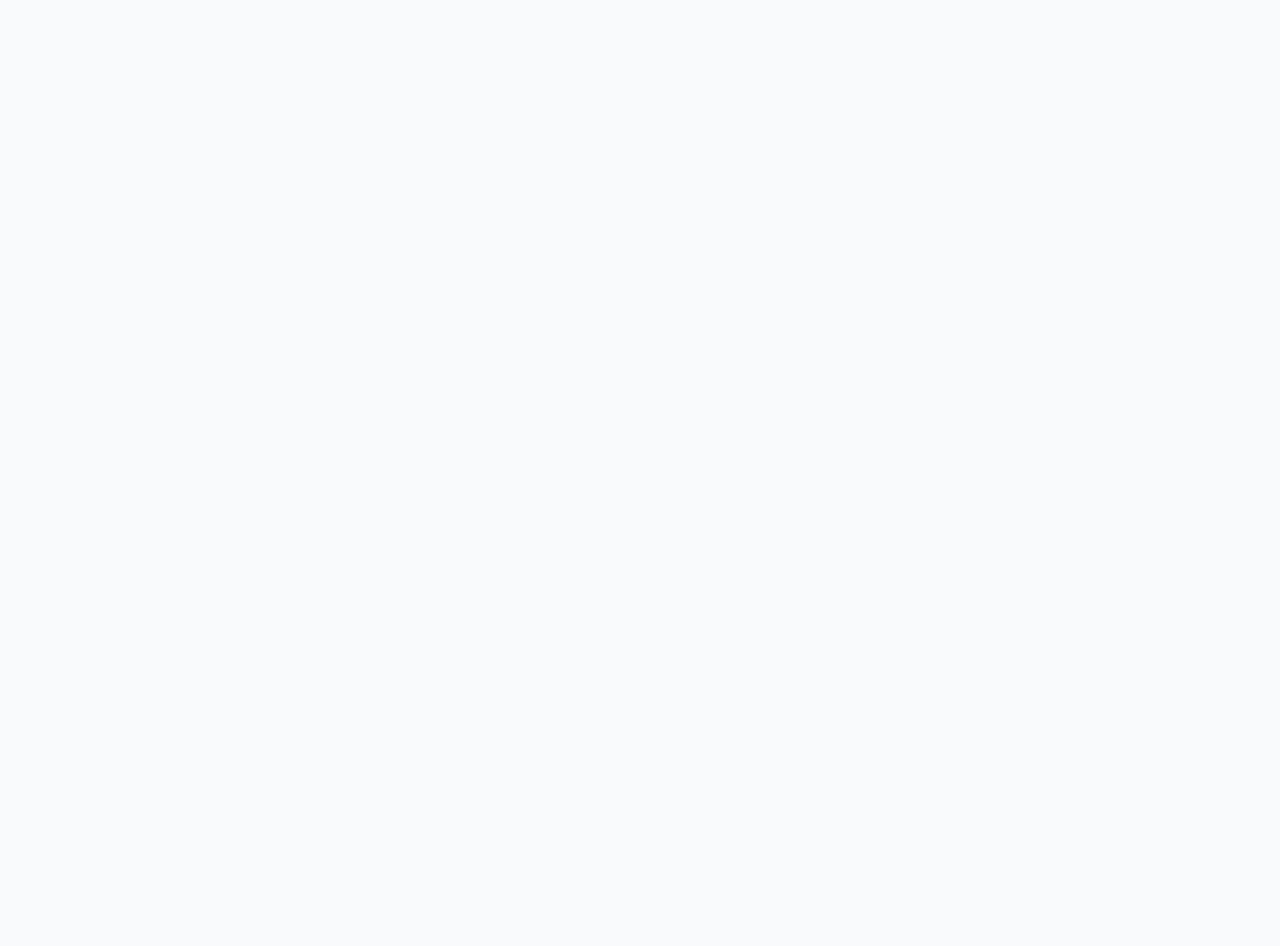
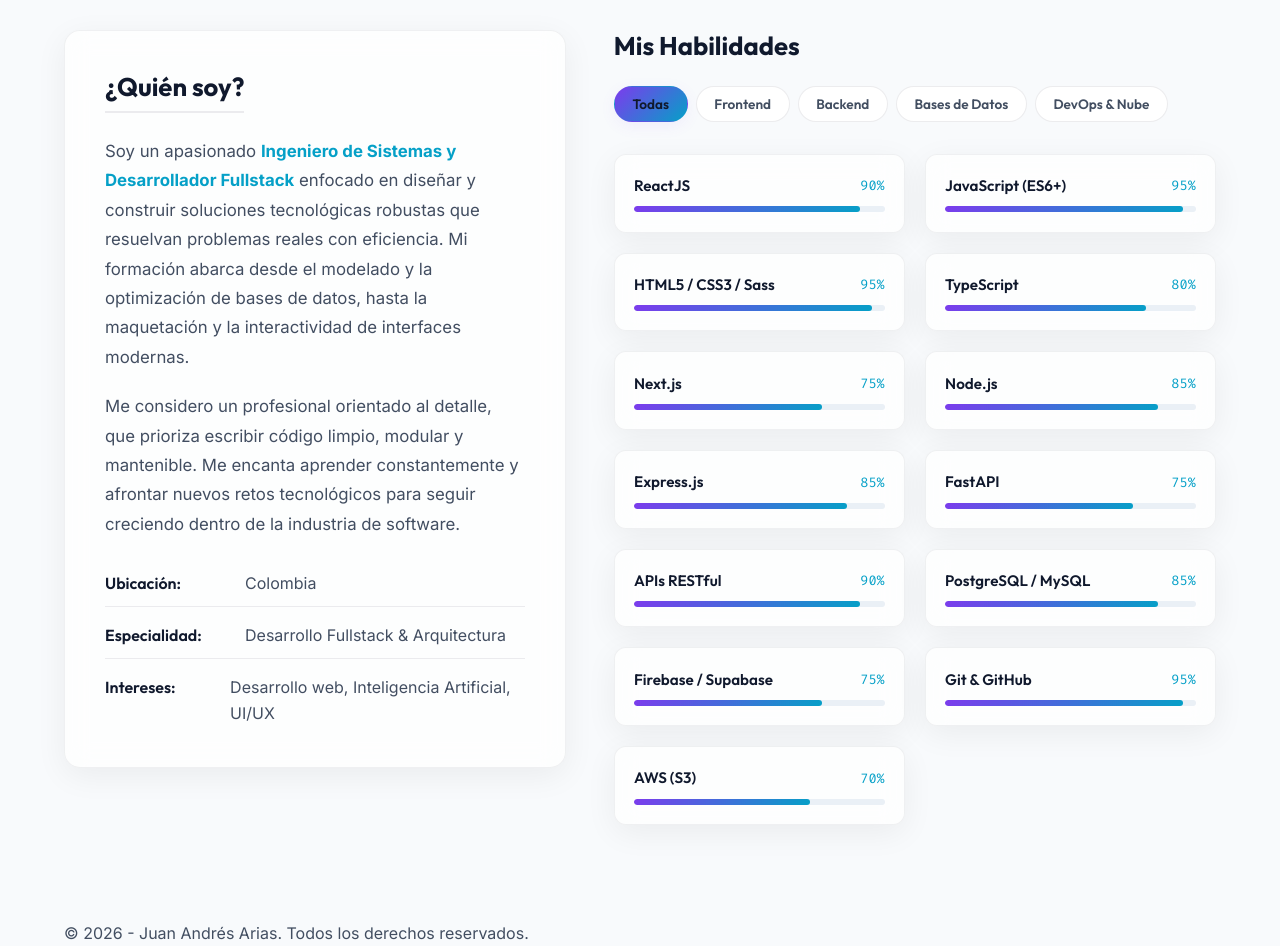
Before and after one commit to juanandresariasutp/Portafolio-JuanArias, a React (Vite) app: page / in a window 1280 px wide. Shown: the part 980-1926 px from the top of the page. Before the commit the page ends 826 px from the top, so only its background shows below. Built offline with nearby package versions, Linux system fonts and the light colour scheme.

Commit message:
feat: crear componentes About y filtro de habilidades interactivo

```diff
--- a/src/App.jsx
+++ b/src/App.jsx
@@ -1,6 +1,7 @@
 import { ThemeProvider } from './context/ThemeContext'
 import Header from './components/Header'
 import Hero from './components/Hero'
+import About from './components/About'
 
 function App() {
   return (
@@ -10,14 +11,11 @@ function App() {
         <Header />
 
         <main>
-          {/* Sección Hero de Bienvenida (ocupa el id="home") */}
+          {/* Sección Hero de Bienvenida */}
           <Hero />
 
-          <section id="about">
-            <div className="container">
-              {/* Aquí se cargará el componente About y Skills */}
-            </div>
-          </section>
+          {/* Sección "Sobre Mí" y Habilidades Filtrables */}
+          <About />
 
           <section id="projects">
             <div className="container">
--- /dev/null
+++ b/src/components/About.css
@@ -0,0 +1,190 @@
+.about-section {
+  padding: 6rem 0;
+  position: relative;
+}
+
+.about-grid {
+  display: grid;
+  grid-template-columns: 1fr 1.2fr;
+  gap: 3rem;
+  align-items: start;
+}
+
+@media (max-width: 992px) {
+  .about-grid {
+    grid-template-columns: 1fr;
+    gap: 3rem;
+  }
+}
+
+/* Ficha Biográfica */
+.about-info {
+  padding: 2.5rem;
+  text-align: left;
+}
+
+.about-info h3 {
+  font-size: 1.6rem;
+  margin-bottom: 1.5rem;
+  color: var(--text-primary);
+  border-bottom: 2px solid var(--border-color);
+  padding-bottom: 0.5rem;
+  display: inline-block;
+  font-family: var(--font-heading);
+}
+
+.about-info p {
+  color: var(--text-secondary);
+  font-size: 1.05rem;
+  margin-bottom: 1.25rem;
+  line-height: 1.75;
+}
+
+.about-info p strong {
+  color: var(--accent-secondary);
+}
+
+.about-details {
+  margin-top: 2rem;
+  display: flex;
+  flex-direction: column;
+  gap: 1rem;
+}
+
+.detail-item {
+  display: flex;
+  border-bottom: 1px solid var(--border-color);
+  padding-bottom: 0.6rem;
+}
+
+.detail-item:last-child {
+  border-bottom: none;
+  padding-bottom: 0;
+}
+
+.detail-label {
+  font-family: var(--font-heading);
+  font-weight: 600;
+  width: 140px;
+  color: var(--text-primary);
+}
+
+.detail-value {
+  color: var(--text-secondary);
+}
+
+/* Ficha de Habilidades (Skills) */
+.about-skills {
+  text-align: left;
+}
+
+.about-skills h3 {
+  font-size: 1.6rem;
+  margin-bottom: 1.5rem;
+  color: var(--text-primary);
+  font-family: var(--font-heading);
+}
+
+/* Botones de Filtro */
+.skills-filter-buttons {
+  display: flex;
+  flex-wrap: wrap;
+  gap: 0.5rem;
+  margin-bottom: 2rem;
+}
+
+.filter-btn {
+  padding: 0.5rem 1.1rem;
+  border-radius: 30px;
+  font-size: 0.85rem;
+  font-family: var(--font-heading);
+  font-weight: 600;
+  border: 1px solid var(--border-color);
+  background: var(--bg-secondary);
+  color: var(--text-secondary);
+  cursor: pointer;
+  transition: var(--transition-smooth);
+}
+
+.filter-btn:hover {
+  border-color: var(--accent-primary);
+  color: var(--text-primary);
+  transform: translateY(-2px);
+}
+
+.filter-btn.active {
+  background: var(--accent-gradient);
+  color: var(--text-primary);
+  border-color: transparent;
+  box-shadow: 0 4px 15px var(--glow-color);
+}
+
+/* Cuadrícula de Habilidades */
+.skills-grid {
+  display: grid;
+  grid-template-columns: 1fr 1fr;
+  gap: 1.25rem;
+  min-height: 250px; /* Evita saltos bruscos de altura al filtrar */
+  align-content: start;
+}
+
+@media (max-width: 576px) {
+  .skills-grid {
+    grid-template-columns: 1fr;
+    min-height: auto;
+  }
+}
+
+.skill-card {
+  padding: 1.2rem;
+  border-radius: 12px;
+  display: flex;
+  flex-direction: column;
+  gap: 0.5rem;
+  transition: var(--transition-smooth);
+}
+
+.skill-card:hover {
+  transform: translateY(-3px);
+  border-color: rgba(255, 255, 255, 0.15);
+  box-shadow: 0 8px 25px rgba(0, 0, 0, 0.25);
+}
+
+[data-theme='light'] .skill-card:hover {
+  border-color: var(--accent-secondary);
+}
+
+.skill-info {
+  display: flex;
+  justify-content: space-between;
+  align-items: center;
+}
+
+.skill-name {
+  font-family: var(--font-heading);
+  font-weight: 600;
+  color: var(--text-primary);
+  font-size: 0.95rem;
+}
+
+.skill-percentage {
+  font-family: var(--font-mono);
+  font-size: 0.85rem;
+  color: var(--accent-secondary);
+}
+
+/* Contenedor y Relleno de Barra */
+.skill-bar-container {
+  width: 100%;
+  height: 6px;
+  background: var(--bg-tertiary);
+  border-radius: 3px;
+  overflow: hidden;
+}
+
+.skill-bar-fill {
+  height: 100%;
+  background: var(--accent-gradient);
+  border-radius: 3px;
+  transition: width 1s cubic-bezier(0.1, 0.8, 0.2, 1);
+}
--- /dev/null
+++ b/src/components/About.jsx
@@ -0,0 +1,114 @@
+import { useState } from 'react';
+import './About.css';
+
+export default function About() {
+  const [activeCategory, setActiveCategory] = useState('all');
+
+  const categories = [
+    { id: 'all', name: 'Todas' },
+    { id: 'frontend', name: 'Frontend' },
+    { id: 'backend', name: 'Backend' },
+    { id: 'database', name: 'Bases de Datos' },
+    { id: 'devops', name: 'DevOps & Nube' }
+  ];
+
+  const skills = [
+    // Frontend
+    { name: 'ReactJS', category: 'frontend', level: 90 },
+    { name: 'JavaScript (ES6+)', category: 'frontend', level: 95 },
+    { name: 'HTML5 / CSS3 / Sass', category: 'frontend', level: 95 },
+    { name: 'TypeScript', category: 'frontend', level: 80 },
+    { name: 'Next.js', category: 'frontend', level: 75 },
+
+    // Backend
+    { name: 'Node.js', category: 'backend', level: 85 },
+    { name: 'Express.js', category: 'backend', level: 85 },
+    { name: 'FastAPI', category: 'backend', level: 75 },
+    { name: 'APIs RESTful', category: 'backend', level: 90 },
+
+    // Database
+    { name: 'PostgreSQL / MySQL', category: 'database', level: 85 },
+    { name: 'Firebase / Supabase', category: 'database', level: 75 },
+
+    // DevOps & Cloud
+    { name: 'Git & GitHub', category: 'devops', level: 95 },
+    { name: 'AWS (S3)', category: 'devops', level: 70 }
+  ];
+
+  // Filtramos la lista de habilidades según la categoría activa
+  const filteredSkills = activeCategory === 'all'
+    ? skills
+    : skills.filter(skill => skill.category === activeCategory);
+
+  return (
+    <section className="about-section" id="about">
+      <div className="container">
+        <h2 className="section-title">Sobre Mí</h2>
+
+        <div className="about-grid">
+          {/* Biografía Card */}
+          <div className="about-info glass-card">
+            <h3>¿Quién soy?</h3>
+            <p>
+              Soy un apasionado <strong>Ingeniero de Sistemas y Desarrollador Fullstack</strong> enfocado en diseñar y construir soluciones tecnológicas robustas que resuelvan problemas reales con eficiencia. Mi formación abarca desde el modelado y la optimización de bases de datos, hasta la maquetación y la interactividad de interfaces modernas.
+            </p>
+            <p>
+              Me considero un profesional orientado al detalle, que prioriza escribir código limpio, modular y mantenible. Me encanta aprender constantemente y afrontar nuevos retos tecnológicos para seguir creciendo dentro de la industria de software.
+            </p>
+
+            <div className="about-details">
+              <div className="detail-item">
+                <span className="detail-label">Ubicación:</span>
+                <span className="detail-value">Colombia</span>
+              </div>
+              <div className="detail-item">
+                <span className="detail-label">Especialidad:</span>
+                <span className="detail-value">Desarrollo Fullstack & Arquitectura</span>
+              </div>
+              <div className="detail-item">
+                <span className="detail-label">Intereses:</span>
+                <span className="detail-value">Desarrollo web, Inteligencia Artificial, UI/UX</span>
+              </div>
+            </div>
+          </div>
+
+          {/* Habilidades Filtrables */}
+          <div className="about-skills">
+            <h3>Mis Habilidades</h3>
+
+            {/* Categorías de Filtro */}
+            <div className="skills-filter-buttons">
+              {categories.map((cat) => (
+                <button
+                  key={cat.id}
+                  className={`filter-btn ${activeCategory === cat.id ? 'active' : ''}`}
+                  onClick={() => setActiveCategory(cat.id)}
+                >
+                  {cat.name}
+                </button>
+              ))}
+            </div>
+
+            {/* Cuadrícula de Habilidades */}
+            <div className="skills-grid">
+              {filteredSkills.map((skill) => (
+                <div key={skill.name} className="skill-card glass-card">
+                  <div className="skill-info">
+                    <span className="skill-name">{skill.name}</span>
+                    <span className="skill-percentage">{skill.level}%</span>
+                  </div>
+                  <div className="skill-bar-container">
+                    <div
+                      className="skill-bar-fill"
+                      style={{ width: `${skill.level}%` }}
+                    ></div>
+                  </div>
+                </div>
+              ))}
+            </div>
+          </div>
+        </div>
+      </div>
+    </section>
+  );
+}
```
